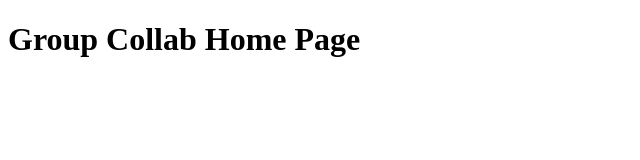
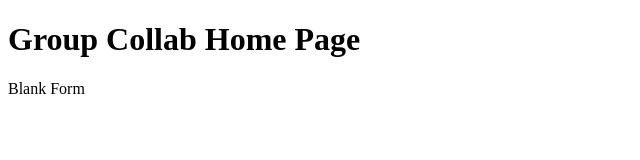
Before and after one commit to snast/lecture_collab_oct_2021, a plain HTML site: page index.html in a window 1280 px wide. Shown: the full height of the page, 0-640 px from the left. Drawn offline with Linux system fonts and the light colour scheme.

Commit message:
Random homepage changes

```diff
--- a/index.html
+++ b/index.html
@@ -9,5 +9,7 @@
 <body>
     <h1>Group Collab Home Page</h1>
     <!-- Comments -->
+    <!-- fdsahfkdsahnfdsak -->
+    <form>Blank Form</form>
 </body>
 </html>
```
